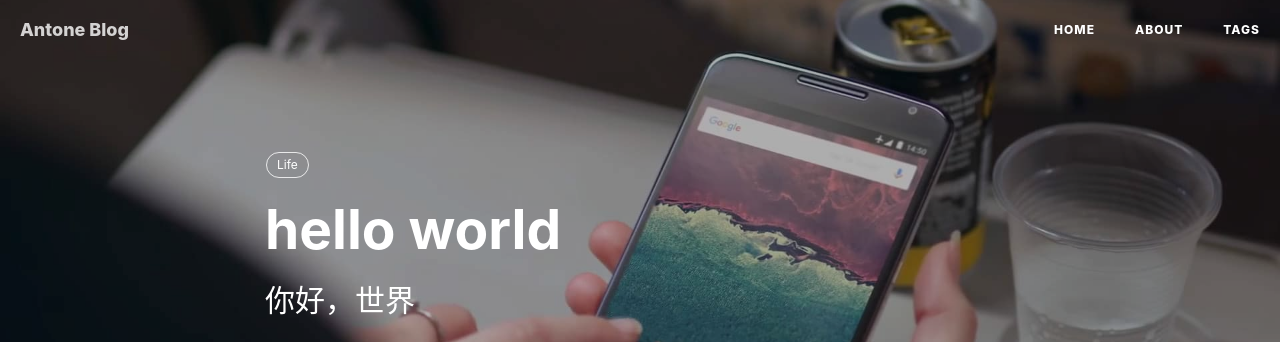
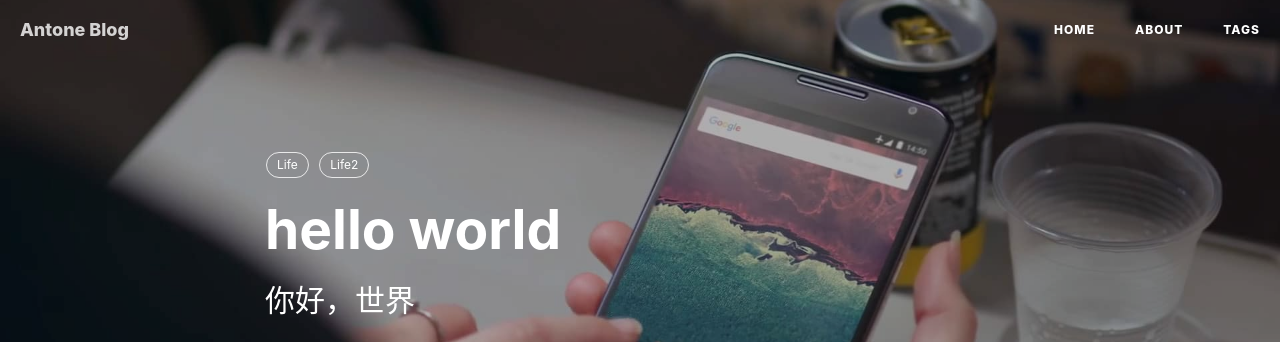
Before and after one commit to antonejia/antonejia.github.io.backup, a Jekyll site: the page built from _posts/2017-03-26-hello-world.markdown, in a window 1280 px wide. Shown: the top 342 px of the page. Built offline with Jekyll 4.4.1, drawn with Linux system fonts in a browser that asks for light colours; nearby versions of some CDN libraries; comment, search, counter and statistics services are not loaded.

Commit message:
Update 2017-03-26-hello-world.markdown

```diff
--- a/_posts/2017-03-26-hello-world.markdown
+++ b/_posts/2017-03-26-hello-world.markdown
@@ -7,7 +7,9 @@ author:     "Antone"
 header-img: "img/post-bg-nextgen-web-pwa.jpg"
 header-mask: 0.3
 catalog:    true
-tags: Life
+tags:
+    - Life
+    - Life2
 
 ---
 
```
